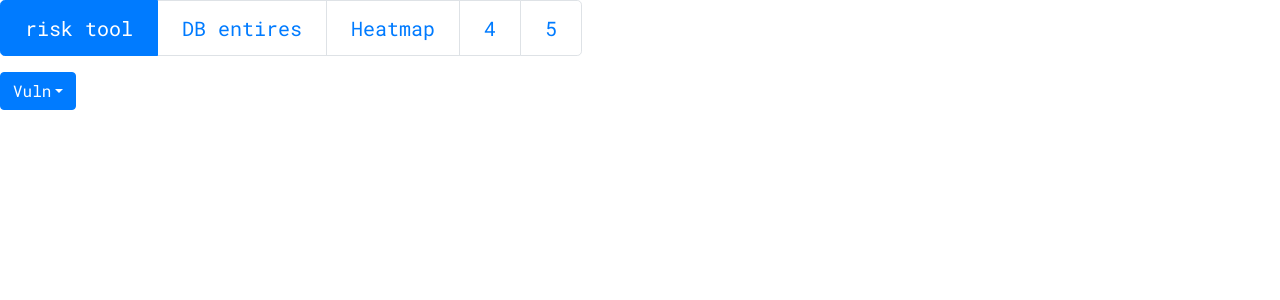
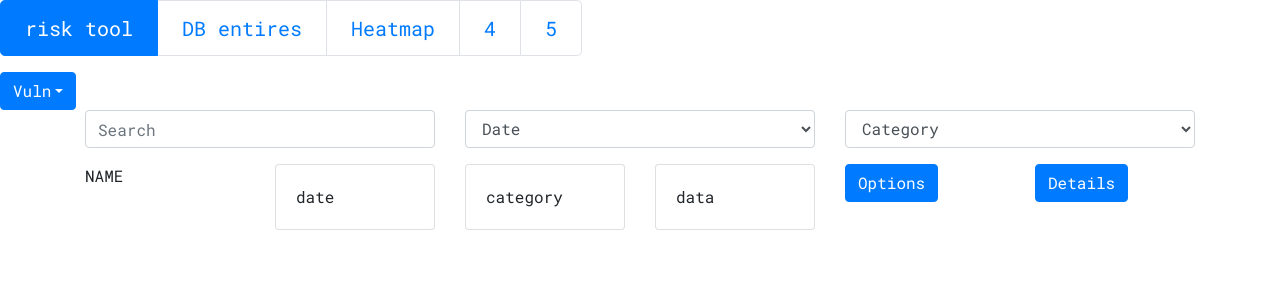
Before and after one commit to lperez5/Oportun16, a React (Create React App) app in the folder client/: page / in a window 1280 px wide. Shown: the top 300 px of the page. Built offline with nearby package versions, Linux system fonts and the light colour scheme.

Commit message:
got page layout

```diff
--- a/client/src/Page1.jsx
+++ b/client/src/Page1.jsx
@@ -2,7 +2,10 @@ import React from 'react'
 import Dropdown from 'react-bootstrap/Dropdown'
 import DropdownButton from 'react-bootstrap/DropdownButton'
 import ToggleButton from 'react-bootstrap/ToggleButton'
-
+import 'bootstrap/dist/css/bootstrap.min.css'
+import Form from 'react-bootstrap/Form'
+import Card from 'react-bootstrap/Card'
+import { Button, Container, Row, Col } from 'react-bootstrap';
 
 export function Page1(props){
   const {active} = props;             //const active = props.active
@@ -16,6 +19,87 @@ export function Page1(props){
         <Dropdown.Item as="button">4</Dropdown.Item>
         <Dropdown.Item as="button">5</Dropdown.Item>
       </DropdownButton>
+
+      <Container>
+        <Row>
+          <Col>
+            <Form>
+              <Form.Group controlId="formBasicEmail">
+                <Form.Control type="email" placeholder="Search"/>
+              </Form.Group>
+            </Form>
+          </Col>
+          <Col>
+          <Form>
+  <Form.Group controlId="exampleForm.ControlSelect1">
+    <Form.Control as="select">
+      <option>Date</option>
+      <option>Date</option>
+      <option>3</option>
+      <option>4</option>
+      <option>5</option>
+    </Form.Control>
+  </Form.Group>
+</Form>
+</Col>
+          <Col>
+          <Form>
+  <Form.Group controlId="exampleForm.ControlSelect1">
+    <Form.Control as="select">
+      <option>Category</option>
+      <option>Date</option>
+      <option>3</option>
+      <option>4</option>
+      <option>5</option>
+    </Form.Control>
+  </Form.Group>
+</Form>
+          </Col>
+        </Row>
+      </Container>
+
+      <Container>
+  <Row>
+    <Col> NAME </Col>
+    <Col>
+      <Card style={{ width: '10rem' }}>
+      <Card.Body>
+        <Card.Text>
+        date
+        </Card.Text>
+      </Card.Body>
+      </Card>
+    </Col>
+     <Col>
+      <Card style={{ width: '10rem' }}>
+      <Card.Body>
+        <Card.Text>
+        category
+        </Card.Text>
+      </Card.Body>
+      </Card>
+     </Col>
+      <Col>
+       <Card style={{ width: '10rem' }}>
+      <Card.Body>
+        <Card.Text>
+        data
+        </Card.Text>
+      </Card.Body>
+      </Card>
+      </Col>
+       <Col>
+         <Button variant="primary">
+            Options
+          </Button>
+        </Col>
+      <Col>
+          <Button variant="primary">
+            Details
+          </Button>
+      </Col>
+   </Row>
+  </Container>
     </div>
   );
 }
```
